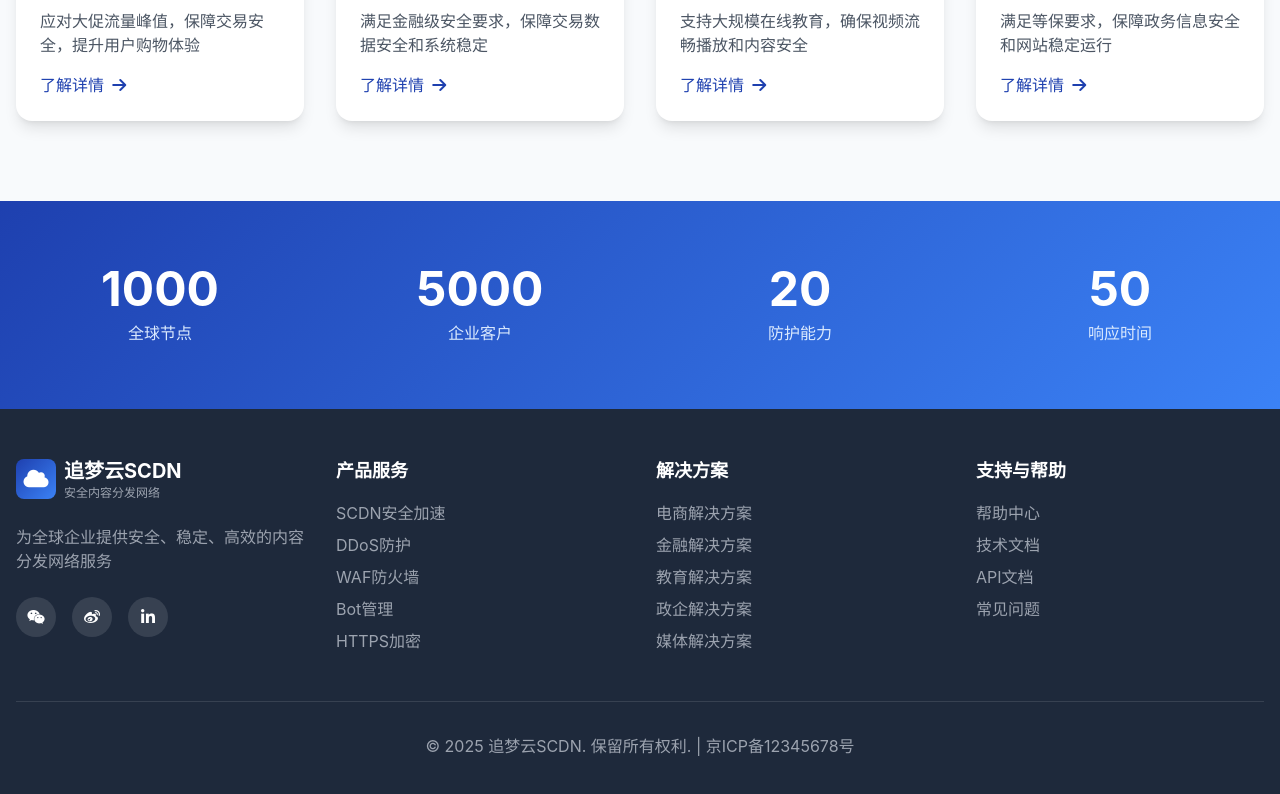
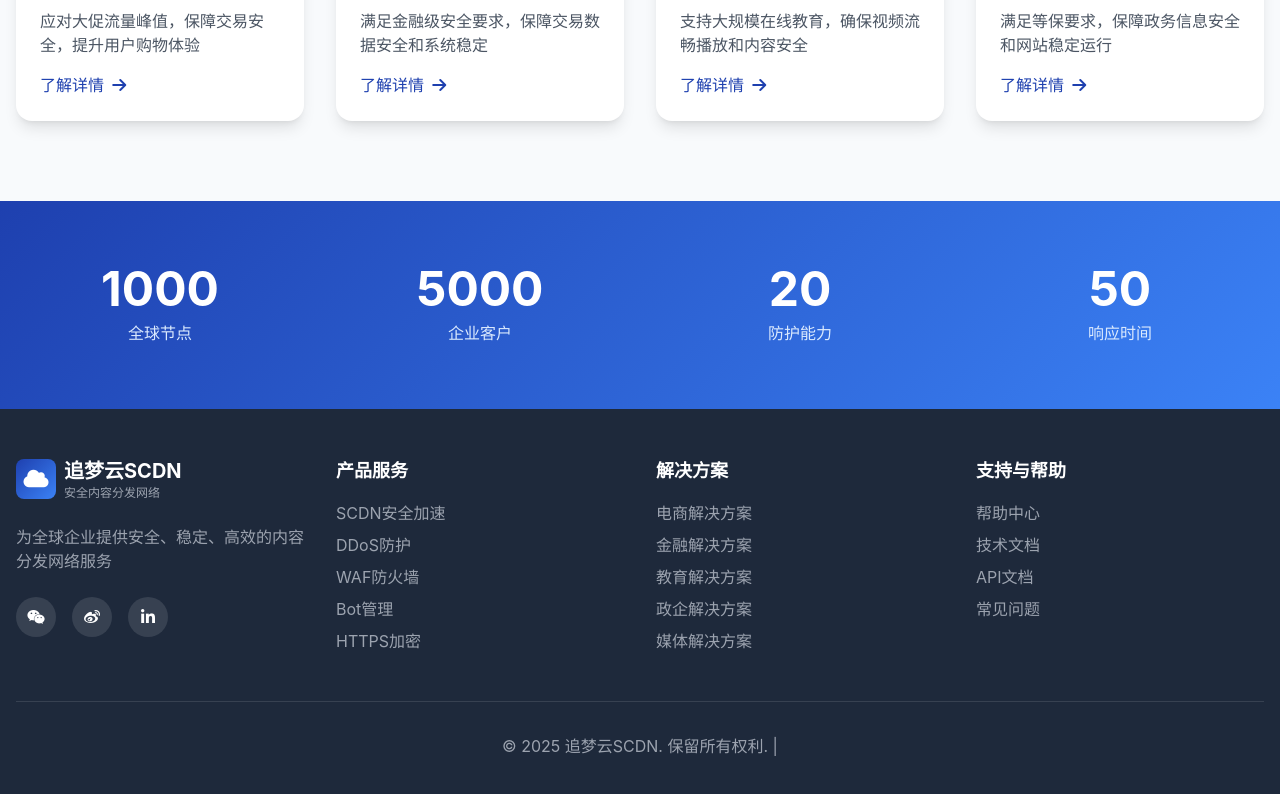
Before and after one commit to 2940235734/2940235734.github.io, a plain HTML site: page index.html in a window 1280 px wide. Shown: the part 2379-3173 px from the top of the page. Drawn offline with nearby package versions, Linux system fonts and the light colour scheme.

Commit message:
Update index.html

```diff
--- a/index.html
+++ b/index.html
@@ -524,7 +524,7 @@
             </div>
 
             <div class="border-t border-gray-700 mt-12 pt-8 text-center text-gray-400">
-                <p>© 2025 追梦云SCDN. 保留所有权利. | 京ICP备12345678号</p>
+                <p>© 2025 追梦云SCDN. 保留所有权利. | </p>
             </div>
         </div>
     </footer>
```
